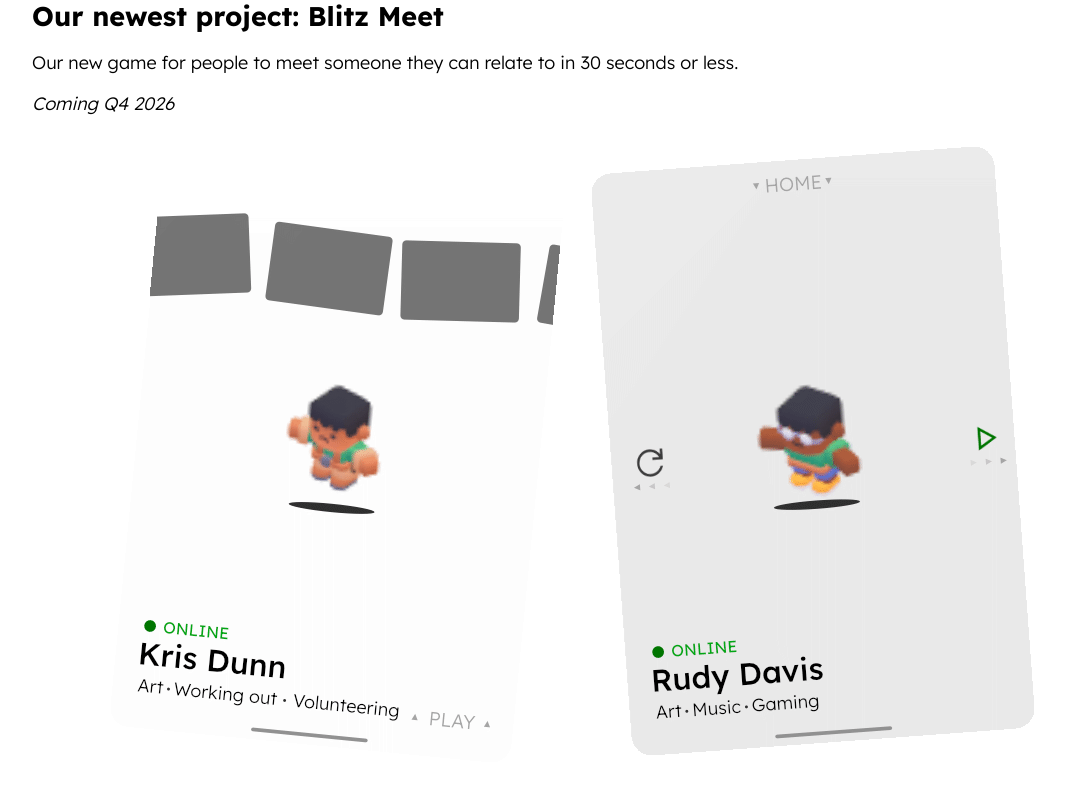
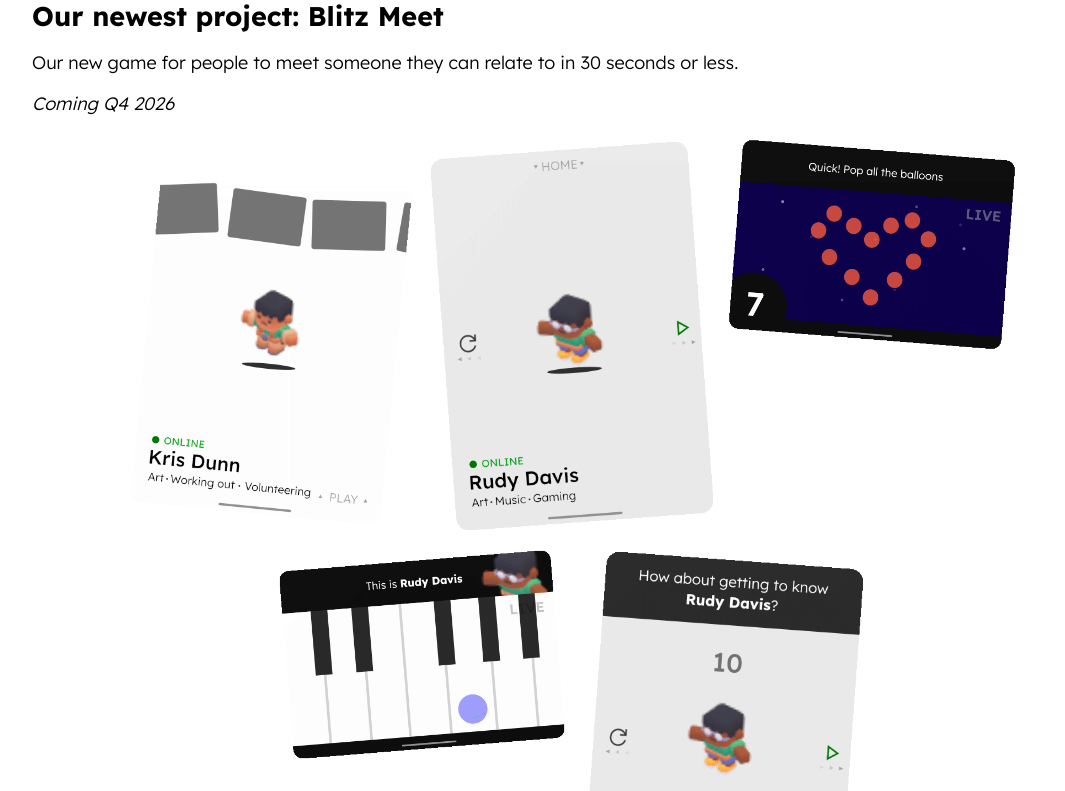
Before and after one commit to MultiplayerFoundation/website, a React app: page / in a window 1280 px wide. Shown: the part 1820-2611 px from the top of the page, without its empty margins (68-1133 px from the left). Built offline with nearby package versions, Linux system fonts and the light colour scheme.

Commit message:
update images

```diff
--- a/src/pages/HomePage/HomePage.module.css
+++ b/src/pages/HomePage/HomePage.module.css
@@ -39,4 +39,14 @@
   margin: 0;
   padding: 0;
   justify-content: center;
+  width: 100%;
 }
+
+#gallery > li {
+  width: 100%;
+  max-width: 300px;
+}
+
+#gallery > li > img {
+  width: 100%;
+}
```
